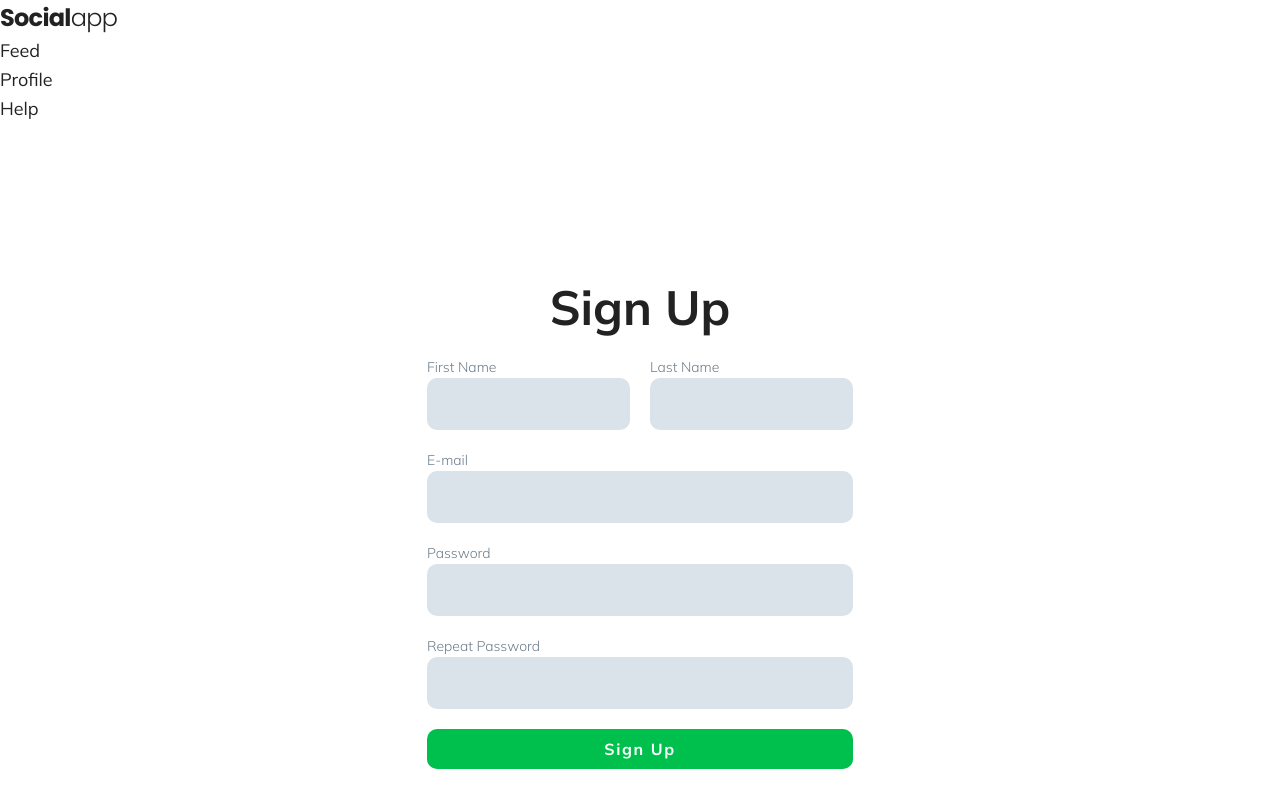
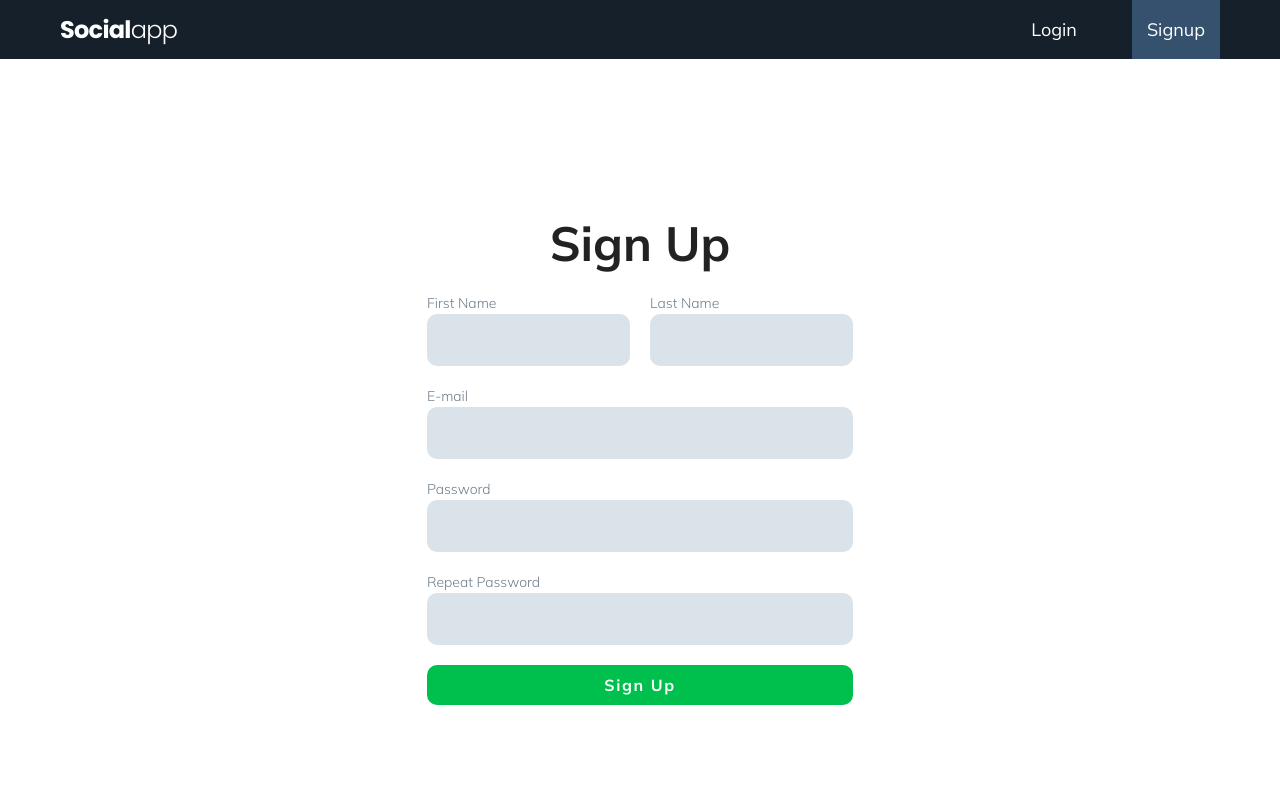
Before and after one commit to dertrockx/Yet-Another-Social-Media-App, a React (Create React App) app: page /signup in a window 1280 px wide. Shown: the top 808 px of the page. Built offline with nearby package versions, Linux system fonts and the light colour scheme.

Commit message:
feat: Navbar now handles auth related stuff

```diff
--- a/src/components/molecules/Navbar/Navbar.jsx
+++ b/src/components/molecules/Navbar/Navbar.jsx
@@ -1,13 +1,18 @@
-import React, { Component } from "react";
+import React, { useContext } from "react";
 
-export default class Navbar extends Component {
-  constructor(props) {
-    super(props);
+import AuthContext from "../../../context/auth/authContext";
+import { NavLink, useHistory } from "react-router-dom";
 
-    this.state = {};
-  }
+import "./navbar.css";
 
-  render() {
+const Navbar = () => {
+	const authContext = useContext(AuthContext);
+	const history = useHistory();
+	const { isAuthenticated = false, logout = () => {} } = authContext;
+	const handleLogout = () => {
+		logout();
+		history.push("/login");
+	};
 	return (
 		<nav className="navbar">
 			<div className="left">
@@ -17,11 +22,38 @@ export default class Navbar extends Component {
 				</span>
 			</div>
 			<div className="right">
+				{isAuthenticated ? (
+					<>
 						<p className="item">Feed</p>
 						<p className="item">Profile</p>
 						<p className="item">Help</p>
+						<p className="item" onClick={handleLogout}>
+							Logout
+						</p>
+					</>
+				) : (
+					<>
+						<NavLink
+							className="item"
+							activeClassName="is-active"
+							to="/login"
+							exact
+						>
+							Login
+						</NavLink>
+						<NavLink
+							className="item"
+							activeClassName="is-active"
+							to="/signup"
+							exact
+						>
+							Signup
+						</NavLink>
+					</>
+				)}
 			</div>
 		</nav>
 	);
-  }
-}
+};
+
+export default Navbar;
```
Lines whose indentation alone changed are shown as unchanged.
